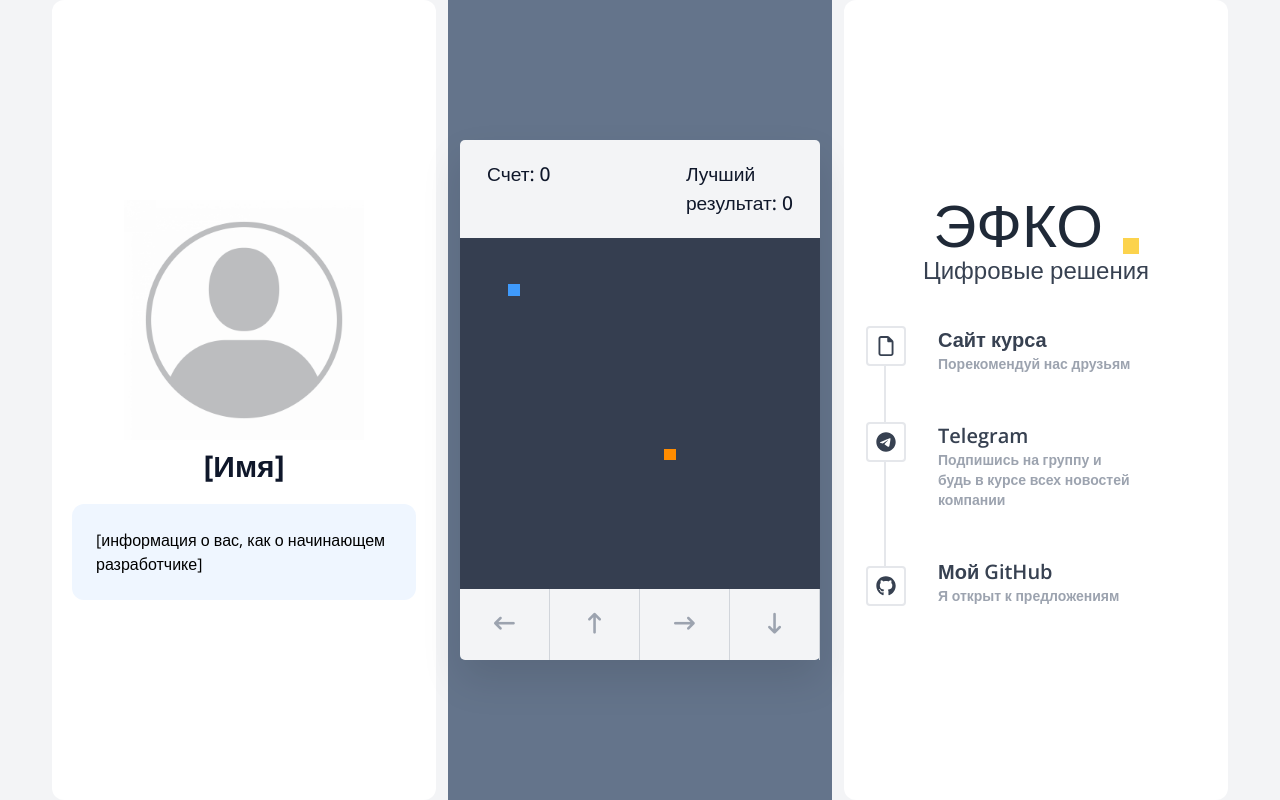
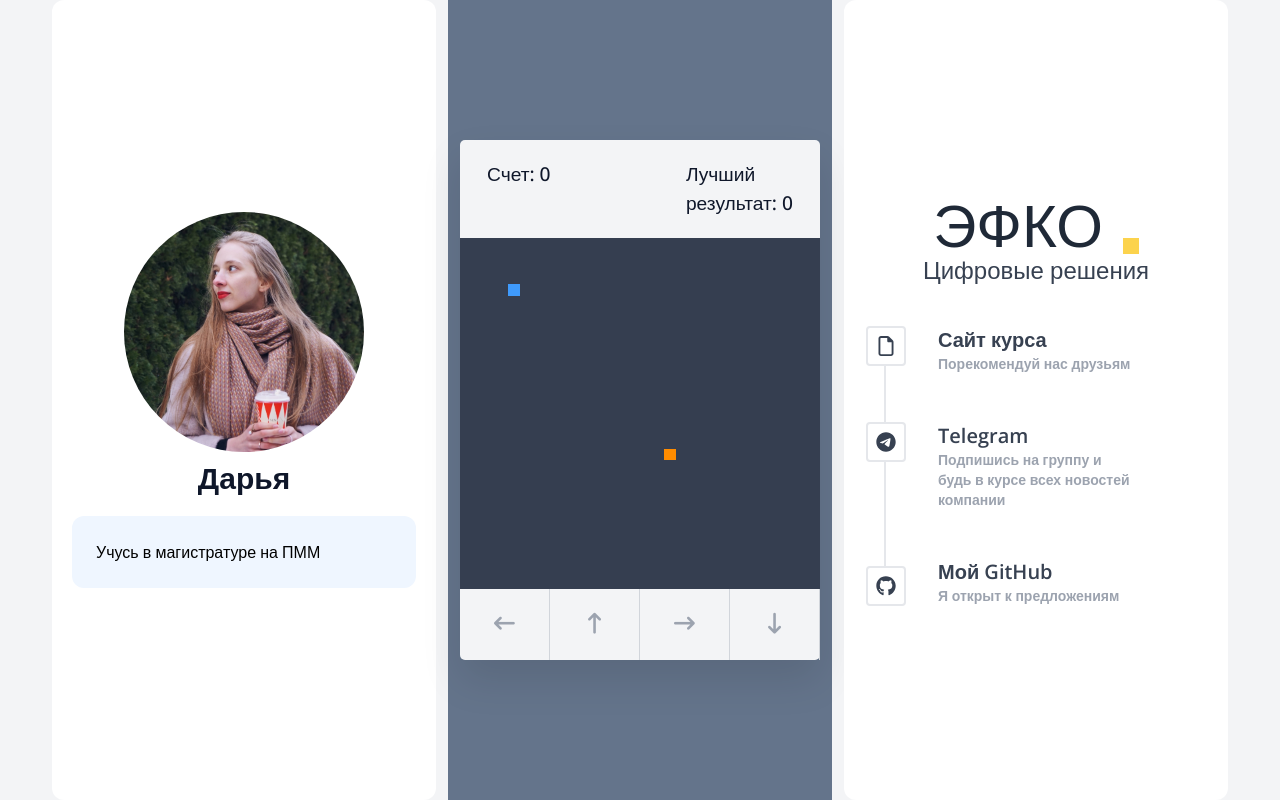
Before and after one commit to darya002/Efko_snake, a plain HTML site: page index.html in a window 1280 px wide. Drawn offline with nearby package versions, Linux system fonts and the light colour scheme.

Commit message:
доделаны все TODO

```diff
--- a/css/style.css
+++ b/css/style.css
@@ -73,3 +73,6 @@
     font-size: 1rem;
   }
 }
+.main_photo{
+  border-radius: 50%;
+}
--- a/index.html
+++ b/index.html
@@ -33,18 +33,18 @@
           <div class="rounded-xl">
             <!-- TODO: 8. Добавить свое фото -->
             <img
-              class="w-60 h-60"
-              src="img/default_avatar.jpeg"
+              class="w-60 h-60 main_photo"
+              src="img/avatar.jpg"
               alt="Ваше фото"
             />
           </div>
           <!-- TODO: 9. Добавить свое имя -->
-          <h1 class="text-3xl font-bold text-slate-900">[Имя]</h1>
+          <h1 class="text-3xl font-bold text-slate-900">Дарья</h1>
         </div>
 
         <!-- TODO: 10. Добавить информацию о себе -->
         <div class="bg-blue-50 w-full rounded-xl p-6">
-          [информация о вас, как о начинающем разработчике]
+          Учусь в магистратуре на ПММ
         </div>
       </div>
 
```
Also changed, not shown: img/avatar.jpg (added).
